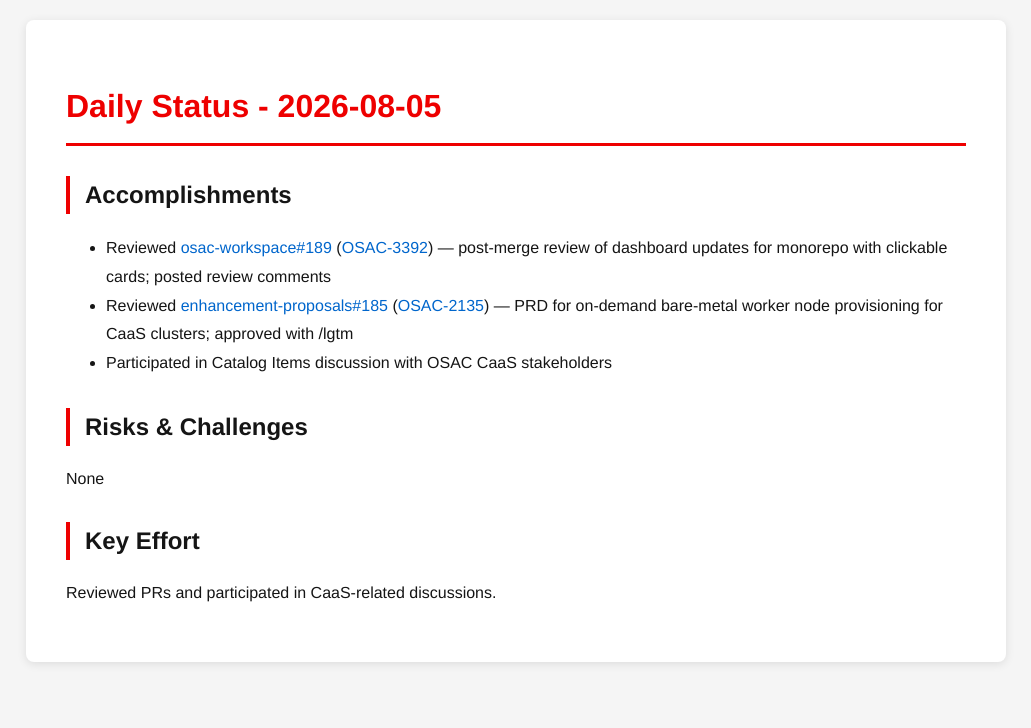
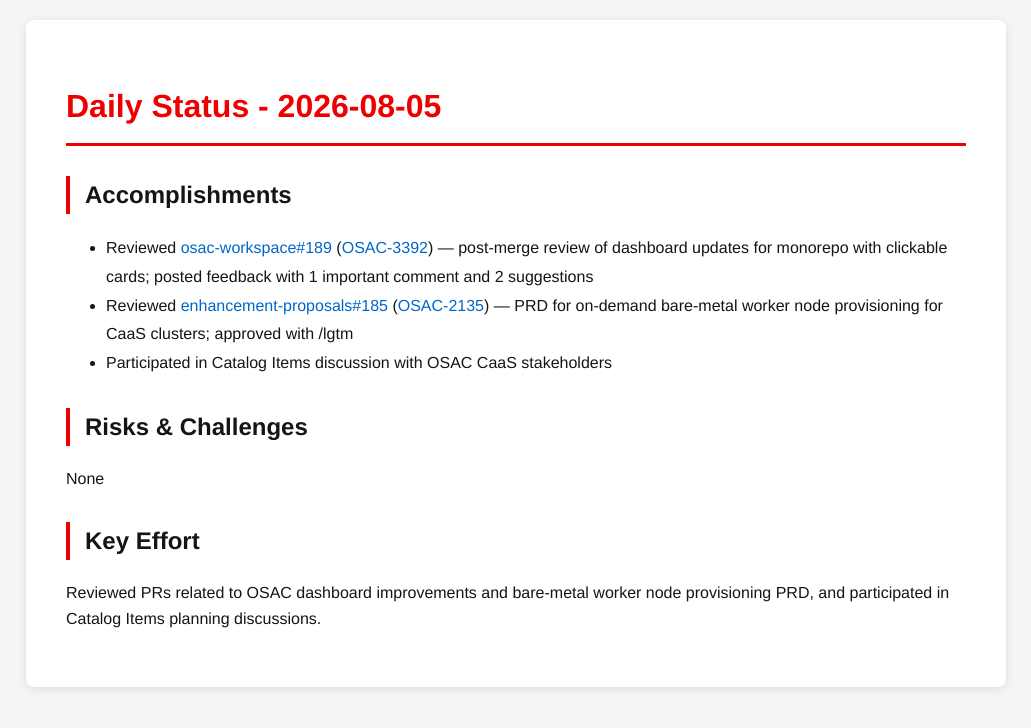
Before and after one commit to tzvatot/daily-status, a Jekyll site: the page built from 2026-08-05.md, in a window 1280 px wide. Shown: the top 728 px of the page, without its empty margins (124-1155 px from the left). Built offline with Jekyll 4.4.1, drawn with Linux system fonts in a browser that asks for light colours.

Commit message:
Daily status update - 2026-08-05

```diff
--- a/2026-08-05.md
+++ b/2026-08-05.md
@@ -7,7 +7,7 @@ date: 2026-08-05
 # Daily Status - 2026-08-05
 
 ## Accomplishments
-- Reviewed [osac-workspace#189](https://github.com/osac-project/osac-workspace/pull/189) ([OSAC-3392](https://redhat.atlassian.net/browse/OSAC-3392)) — post-merge review of dashboard updates for monorepo with clickable cards; posted review comments
+- Reviewed [osac-workspace#189](https://github.com/osac-project/osac-workspace/pull/189) ([OSAC-3392](https://redhat.atlassian.net/browse/OSAC-3392)) — post-merge review of dashboard updates for monorepo with clickable cards; posted feedback with 1 important comment and 2 suggestions
 - Reviewed [enhancement-proposals#185](https://github.com/osac-project/enhancement-proposals/pull/185) ([OSAC-2135](https://redhat.atlassian.net/browse/OSAC-2135)) — PRD for on-demand bare-metal worker node provisioning for CaaS clusters; approved with /lgtm
 - Participated in Catalog Items discussion with OSAC CaaS stakeholders
 
@@ -15,4 +15,4 @@ date: 2026-08-05
 None
 
 ## Key Effort
-Reviewed PRs and participated in CaaS-related discussions.
+Reviewed PRs related to OSAC dashboard improvements and bare-metal worker node provisioning PRD, and participated in Catalog Items planning discussions.
```
